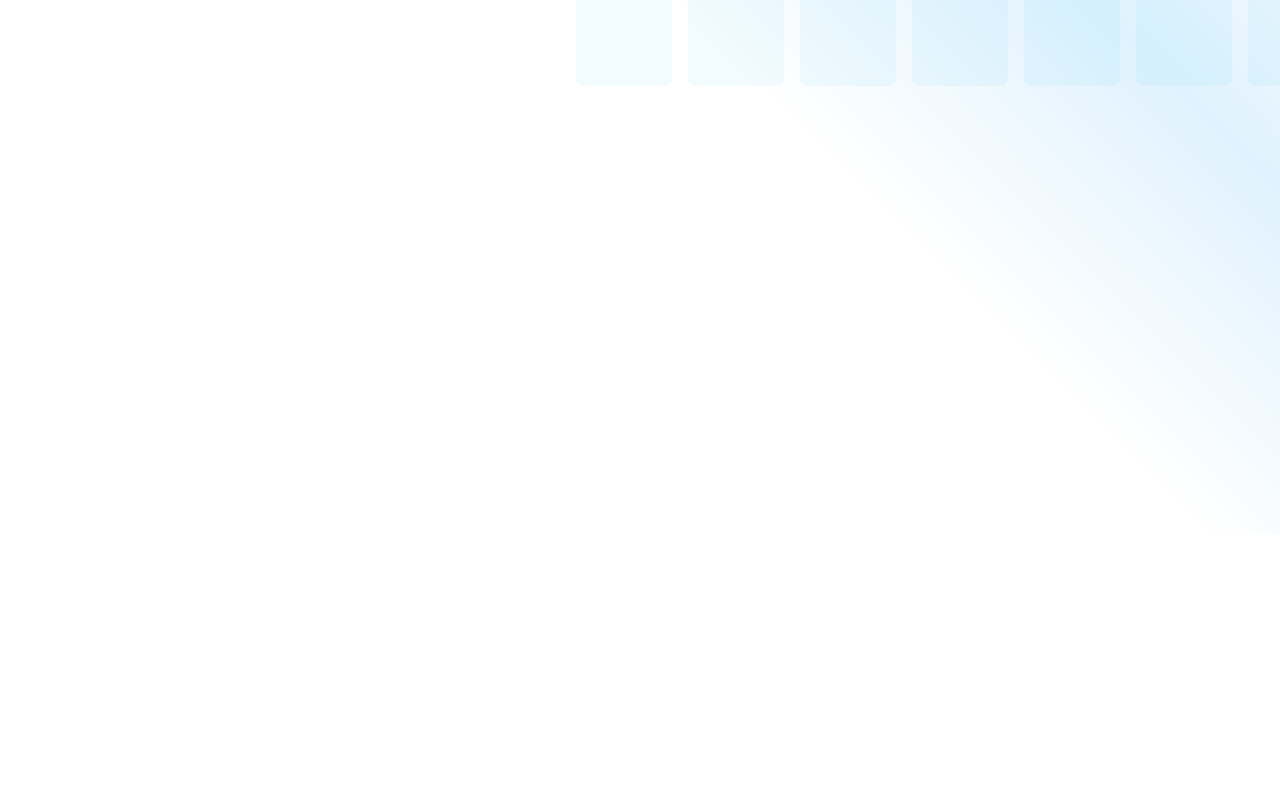
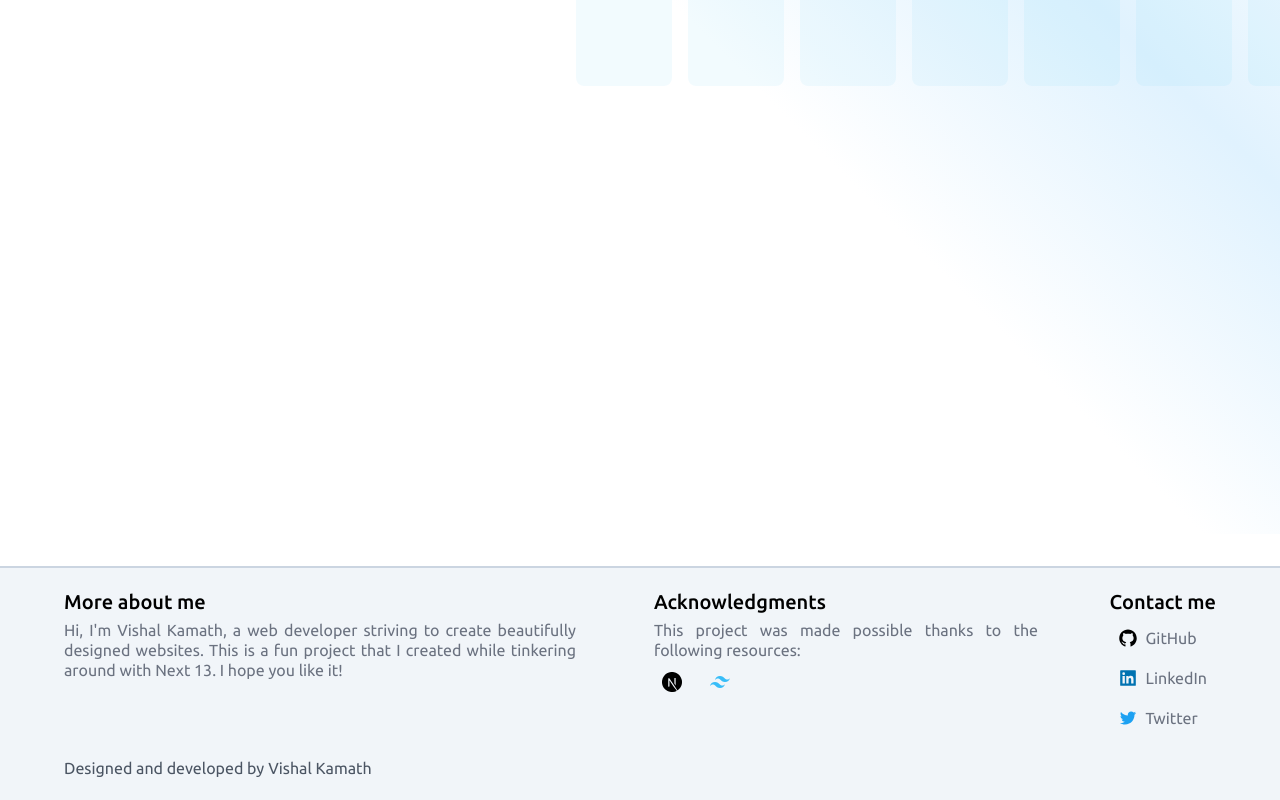
Before and after one commit to Vishal-Kamath/key-smasher, a Next.js app: page / in a window 1280 px wide. Shown: the part 234-1034 px from the top of the page. Before the commit the page ends 800 px from the top, so only its background shows below. Built offline with nearby package versions, Linux system fonts and the light colour scheme.

Commit message:
➕Add: footer

```diff
--- a/src/app/layout.tsx
+++ b/src/app/layout.tsx
@@ -4,6 +4,7 @@ import Header from '@/components/header/header';
 import { Ubuntu } from 'next/font/google';
 import ProviderComponent from '@/components/providerComponent';
 import Background from '@/components/background';
+import Footer from '@/components/footer/footer';
 
 const ubuntu = Ubuntu({
   variable: '--ubuntu-font',
@@ -121,6 +122,7 @@ export default function RootLayout({
         >
           <Header />
           {children}
+          <Footer />
         </body>
       </ProviderComponent>
     </html>
--- a/src/app/page.tsx
+++ b/src/app/page.tsx
@@ -1,7 +1,7 @@
 import { NextPage } from 'next';
 
 const HomePage: NextPage = () => {
-  return <main></main>;
+  return <main className="min-h-screen"></main>;
 };
 
 export default HomePage;
--- /dev/null
+++ b/src/components/footer/footer.tsx
@@ -0,0 +1,98 @@
+import Image from 'next/image';
+import React from 'react';
+import {
+  AiOutlineGithub,
+  AiFillLinkedin,
+  AiOutlineTwitter,
+} from 'react-icons/ai';
+import { SiNextdotjs, SiTailwindcss } from 'react-icons/si';
+
+const Footer: React.FC = () => {
+  return (
+    <footer className="mt-auto flex flex-col gap-5 border-t-2 border-slate-300 bg-slate-100 px-[5vw] py-5 dark:border-slate-700 dark:bg-slate-900">
+      <div className="flex justify-between gap-7 max-lg:flex-col">
+        {/* More About Me */}
+        <div className="flex w-full flex-col gap-1">
+          <span className="font-montserrat text-xl font-medium">
+            More about me
+          </span>
+          <p className="max-w-lg text-justify leading-5 text-gray-500">
+            Hi, I{`'`}m Vishal Kamath, a web developer striving to create
+            beautifully designed websites. This is a fun project that I created
+            while tinkering around with Next 13. I hope you like it!
+          </p>
+        </div>
+
+        <div className="flex w-full justify-between gap-7 max-sm:flex-col">
+          {/* Acknowledgments */}
+          <div className="flex max-w-sm flex-col gap-1">
+            <span className="font-montserrat text-xl font-medium">
+              Acknowledgments
+            </span>
+            <div className="flex flex-col gap-1 leading-5 text-gray-500">
+              <p className="text-justify leading-5 text-gray-500">
+                This project was made possible thanks to the following
+                resources:
+              </p>
+              <div className="flex gap-3">
+                <a
+                  href="https://nextjs.org/"
+                  target="_blank"
+                  className="grid w-fit place-content-center rounded-full p-2 hover:bg-slate-200 dark:hover:bg-slate-700"
+                >
+                  <SiNextdotjs className="h-5 w-5 text-black dark:text-white" />
+                </a>
+                <a
+                  href="https://tailwindcss.com/"
+                  target="_blank"
+                  className="grid w-fit place-content-center rounded-full p-2 hover:bg-slate-200 dark:hover:bg-slate-700"
+                >
+                  <SiTailwindcss className="h-5 w-5 text-sky-400" />
+                </a>
+              </div>
+            </div>
+          </div>
+
+          {/* Contact Me */}
+          <div className="flex flex-col gap-1">
+            <span className="font-montserrat text-xl font-medium">
+              Contact me
+            </span>
+            <div className="flex flex-col gap-1 leading-5 text-gray-500">
+              <a
+                href="https://github.com/Vishal-Kamath"
+                target="_blank"
+                className="flex items-center gap-2 rounded-full p-2 hover:bg-slate-200 hover:text-black dark:hover:bg-slate-700 dark:hover:text-white"
+              >
+                <AiOutlineGithub className="h-5 w-5 text-black dark:text-white" />
+                <span>GitHub</span>
+              </a>
+              <a
+                href="https://www.linkedin.com/in/vishalkamath853/"
+                target="_blank"
+                className="flex items-center gap-2 rounded-full p-2 hover:bg-slate-200 hover:text-black dark:hover:bg-slate-700 dark:hover:text-white"
+              >
+                <AiFillLinkedin className="h-5 w-5 text-linkedin" />
+                <span>LinkedIn</span>
+              </a>
+              <a
+                href="https://twitter.com/VishalKamath853"
+                target="_blank"
+                className="flex items-center gap-2 rounded-full p-2 hover:bg-slate-200 hover:text-black dark:hover:bg-slate-700 dark:hover:text-white"
+              >
+                <AiOutlineTwitter className="h-5 w-5 text-twitter" />
+                <span>Twitter</span>
+              </a>
+            </div>
+          </div>
+        </div>
+      </div>
+      <div className="flex gap-1 text-gray-600 dark:text-gray-400">
+        <span>Designed and developed by</span>
+        <a href="https://github.com/Vishal-Kamath">Vishal Kamath</a>
+      </div>
+    </footer>
+  );
+};
+
+export default Footer;
--- a/tailwind.config.js
+++ b/tailwind.config.js
@@ -11,6 +11,10 @@ module.exports = {
       fontFamily: {
         'ubuntu': ['var(--ubuntu-font)', 'sans-serif'],
       },
+      colors: {
+        'twitter': '#1DA1F2',
+        'linkedin': '#0072b1',
+      },
     },
   },
   plugins: [],
```
